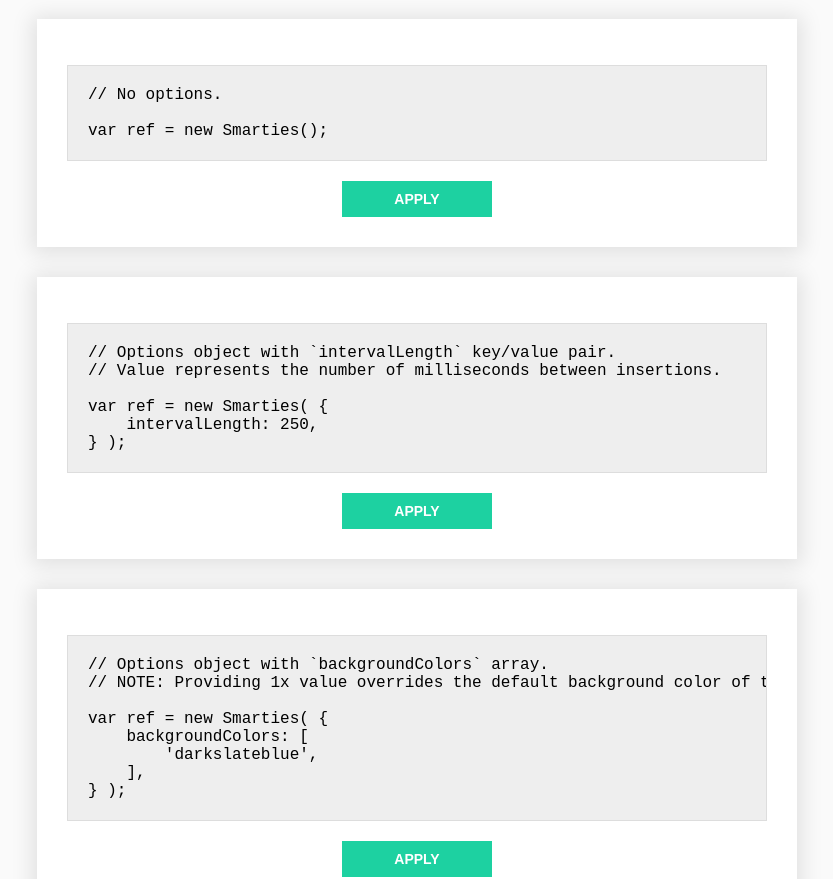
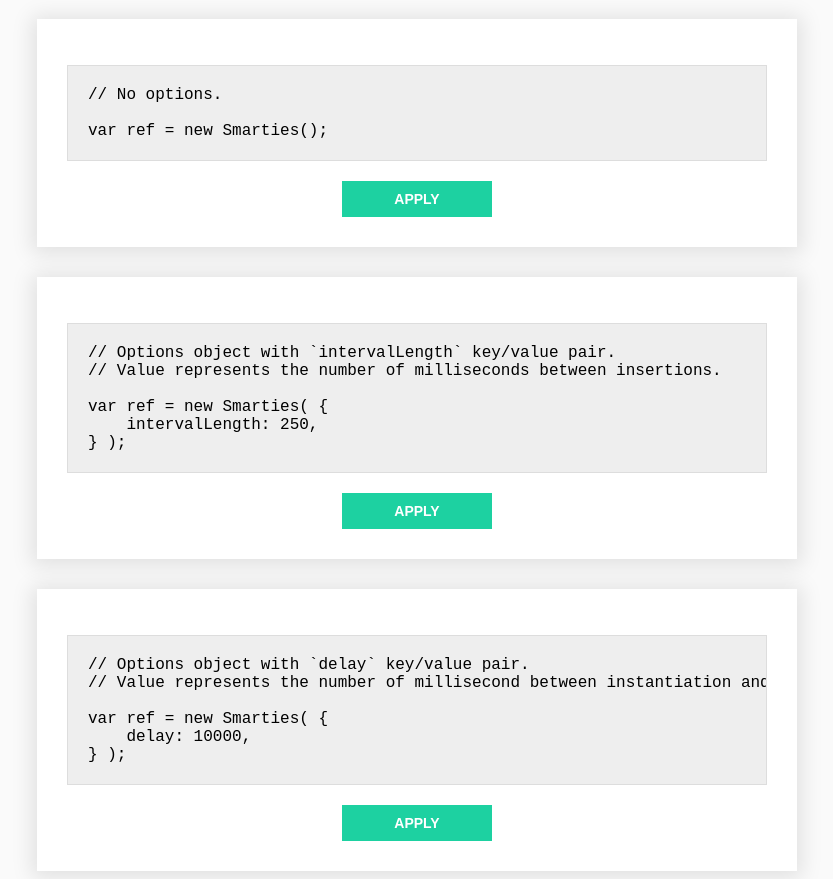
Before and after one commit to jrmykolyn/sfco-smarties, a website: page demo/index.html in a window 1280 px wide. Shown: the part 98-977 px from the top of the page, without its empty margins (223-1056 px from the left). Drawn offline with Linux system fonts and the light colour scheme.

Commit message:
chore(demo): Add 'delay' example.

```diff
--- a/demo/index.html
+++ b/demo/index.html
@@ -140,6 +140,19 @@ var ref = new Smarties();
 
 var ref = new Smarties( {
     intervalLength: 250,
+} );
+</pre>
+<button>Apply</button>
+</section>
+
+
+<section class="example-wrapper">
+<pre>
+// Options object with `delay` key/value pair.
+// Value represents the number of millisecond between instantiation and first insertion.
+
+var ref = new Smarties( {
+    delay: 10000,
 } );
 </pre>
 <button>Apply</button>
```
